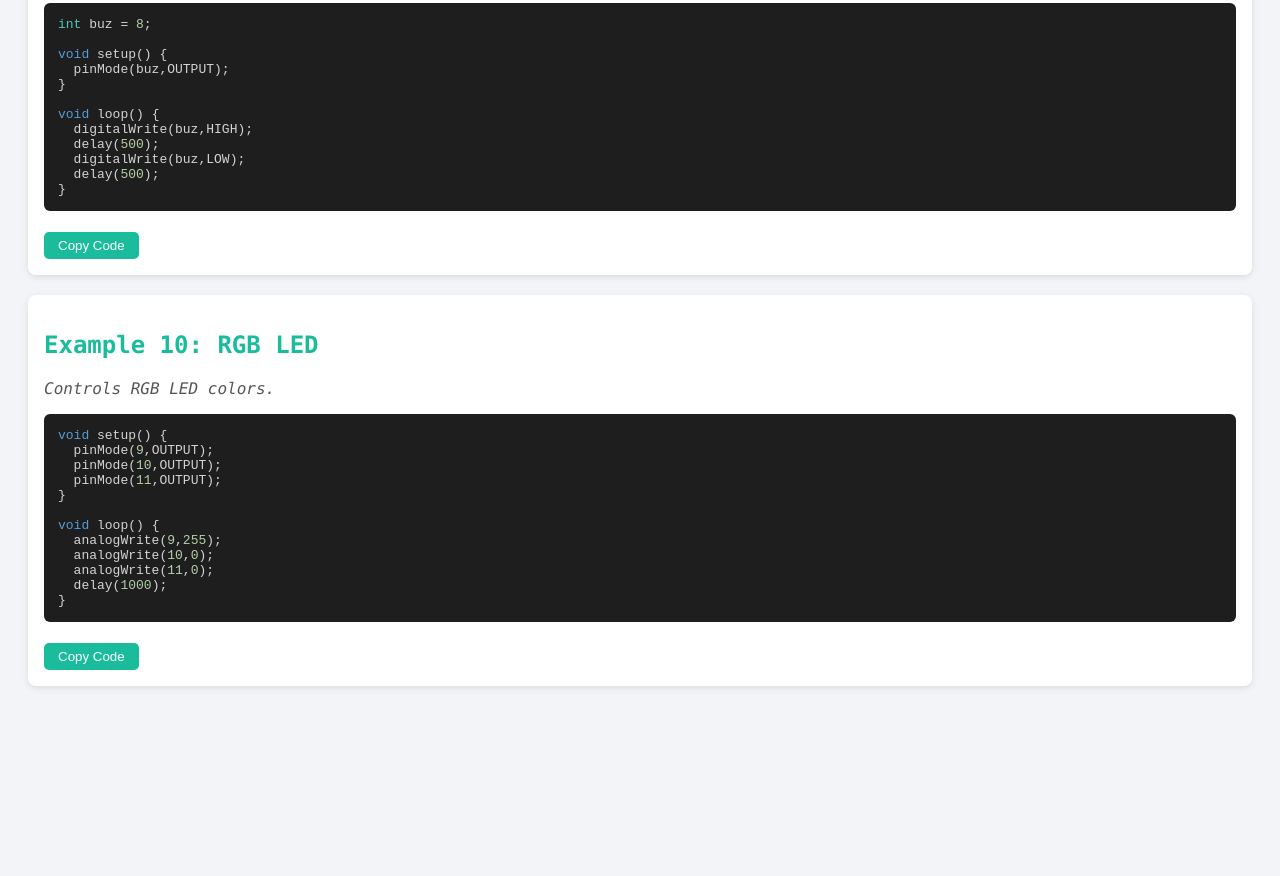
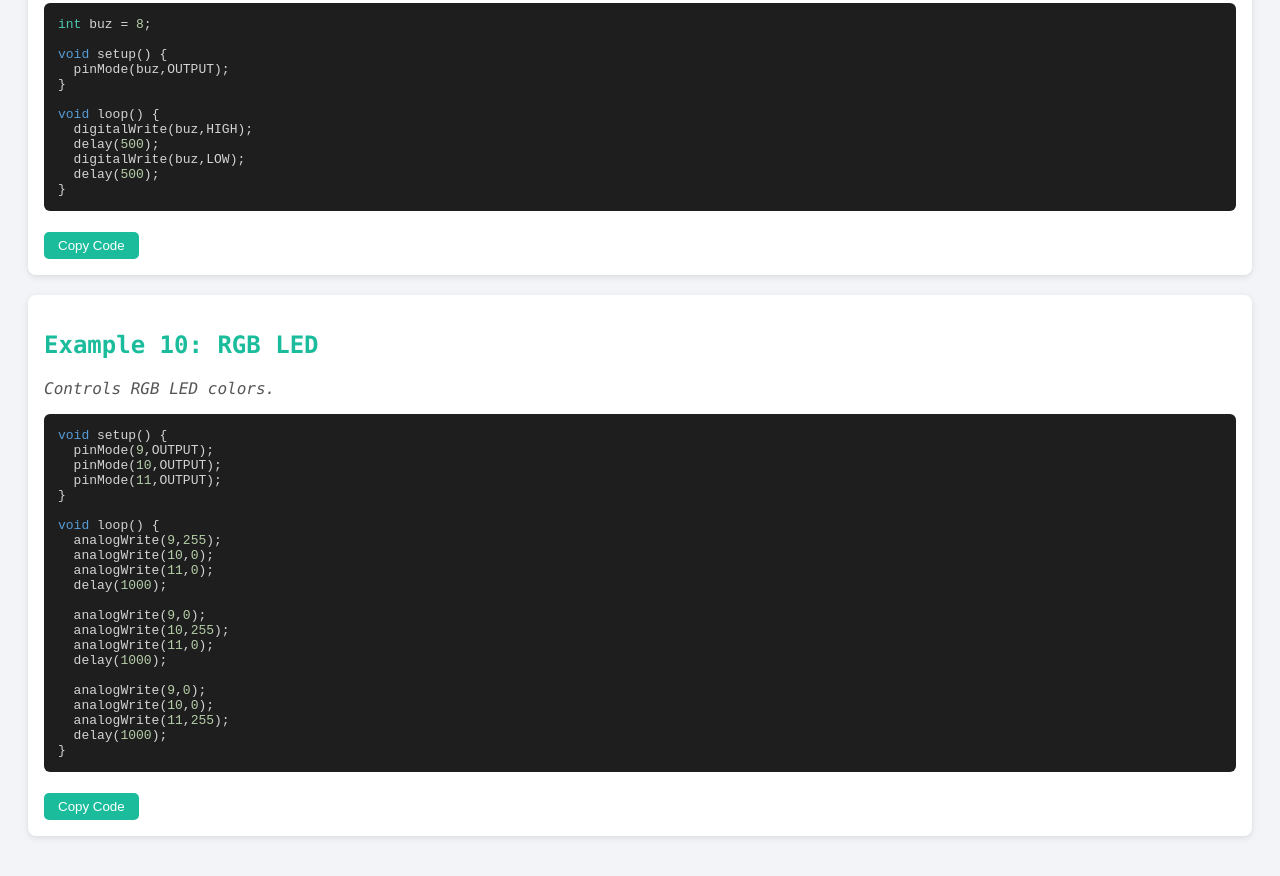
Before and after one commit to Chandramouli001/Embedded_IoT_BCT, a plain HTML site: page Web Pages/intermediate.html in a window 1280 px wide. Shown: the part 3796-4672 px from the top of the page. Before the commit the page ends 4530 px from the top, so only its background shows below. Drawn offline with Linux system fonts and the light colour scheme.

Commit message:
Update intermediate.html

```diff
--- a/Web Pages/intermediate.html
+++ b/Web Pages/intermediate.html
@@ -324,8 +324,19 @@ Servo s;
   analogWrite(<span class="number">10</span>,<span class="number">0</span>);
   analogWrite(<span class="number">11</span>,<span class="number">0</span>);
   delay(<span class="number">1000</span>);
+
+  analogWrite(<span class="number">9</span>,<span class="number">0</span>);
+  analogWrite(<span class="number">10</span>,<span class="number">255</span>);
+  analogWrite(<span class="number">11</span>,<span class="number">0</span>);
+  delay(<span class="number">1000</span>);
+
+  analogWrite(<span class="number">9</span>,<span class="number">0</span>);
+  analogWrite(<span class="number">10</span>,<span class="number">0</span>);
+  analogWrite(<span class="number">11</span>,<span class="number">255</span>);
+  delay(<span class="number">1000</span>);
 }
 </pre>
+
 <button class="copy-btn" onclick="copyCode('ex10')">Copy Code</button>
 </div>
 
```
